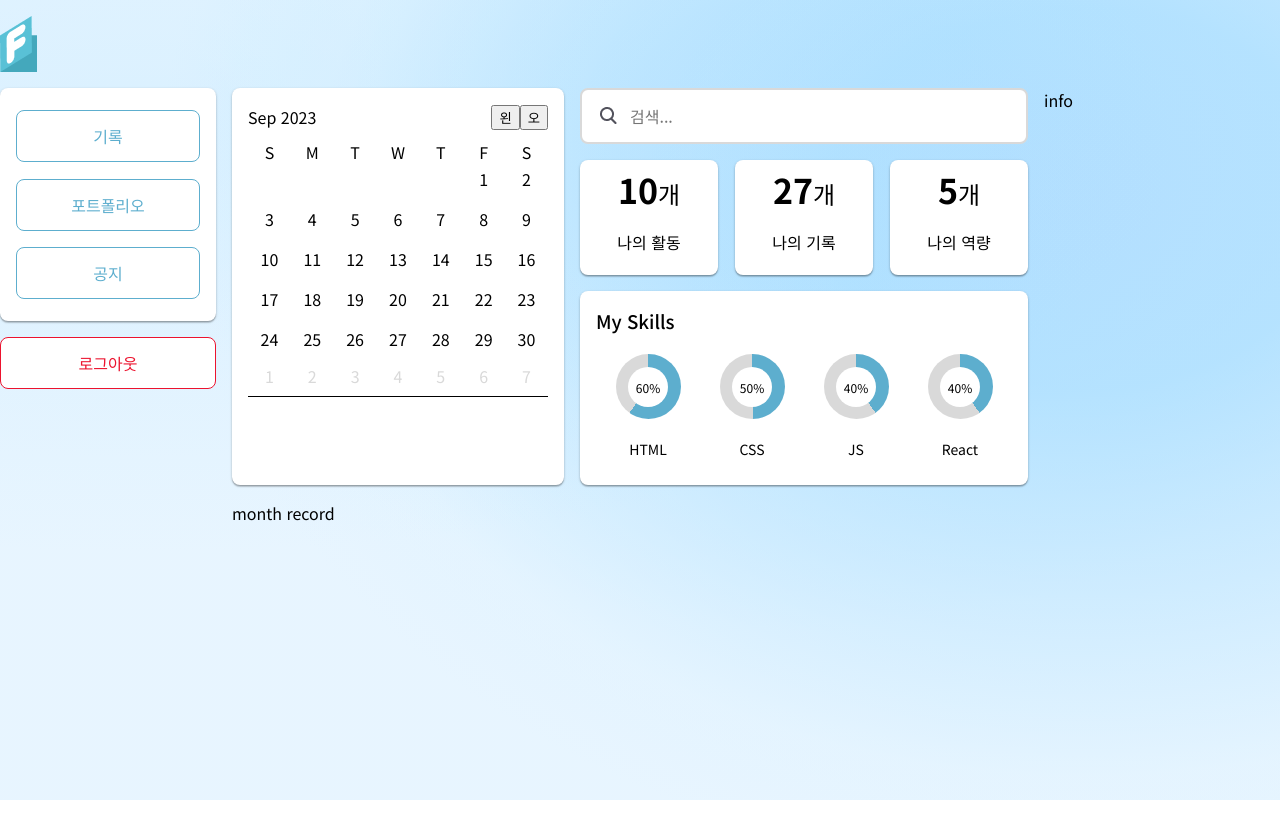
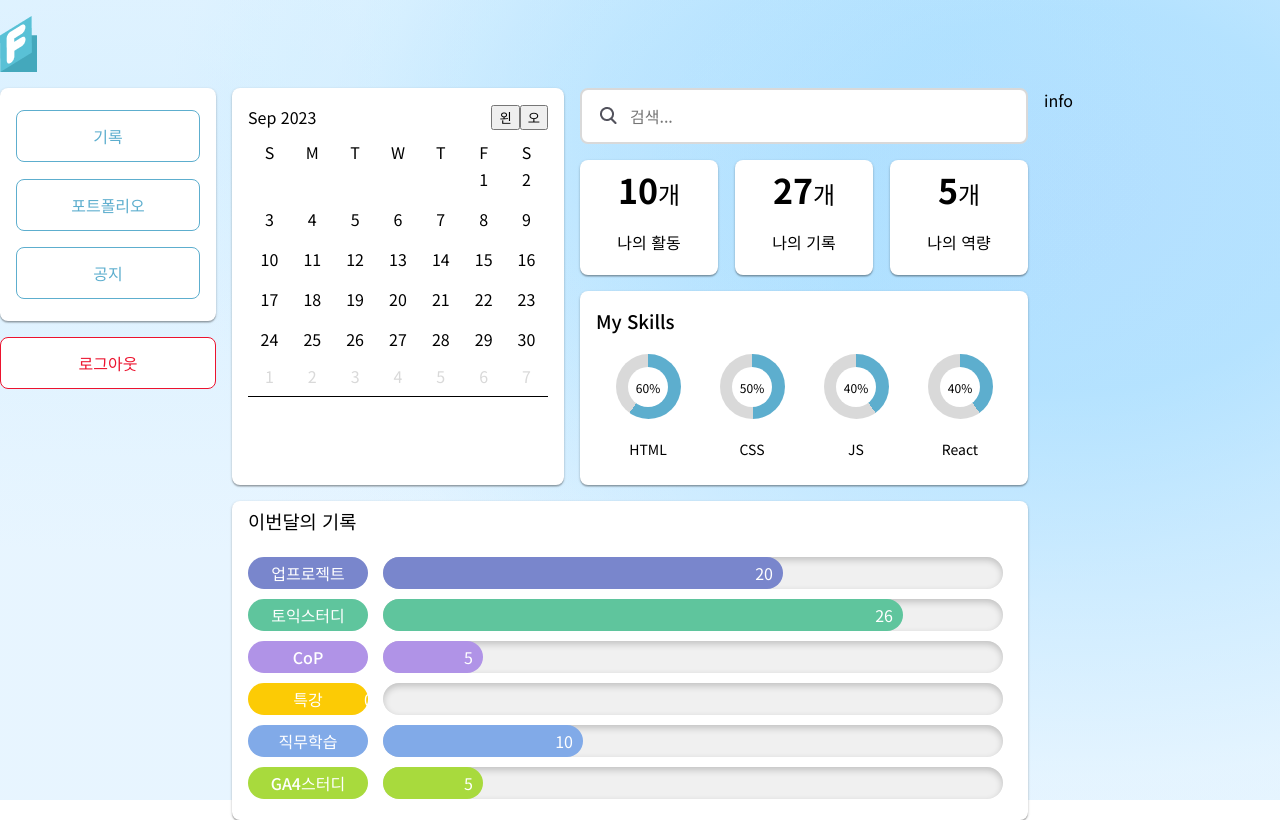
Before and after one commit to MergeDevelopers/FullioFE, a React (Vite) app: page / in a window 1280 px wide. Shown: the top 820 px of the page. Built offline with nearby package versions, Linux system fonts and the light colour scheme.

Commit message:
feat: MonthRecord Component 제작

```diff
--- /dev/null
+++ b/src/components/MonthRecord/MonthRecord.jsx
@@ -0,0 +1,65 @@
+import { useState } from 'react';
+import Style from './MonthRecord.style';
+import ProgressBar from './ProgressBar/ProgressBar';
+import { useEffect } from 'react';
+
+const TEST_MONTH_RECORD = [
+  {
+    title: '업프로젝트',
+    records: 20,
+  },
+  {
+    title: '토익스터디',
+    records: 26,
+  },
+  {
+    title: 'CoP',
+    records: 5,
+  },
+  {
+    title: '특강',
+    records: 0,
+  },
+  {
+    title: '직무학습',
+    records: 10,
+  },
+  {
+    title: 'GA4스터디',
+    records: 5,
+  }
+];
+
+const RECORDS_COLOR = [
+  '7986CC',
+  '5FC59D',
+  'B093E7',
+  'FCCB05',
+  '81AAE8',
+  'A8DA3D',
+];
+
+function MonthRecord() {
+  const [ monthRecordData, setMonthRecordData ] = useState([]);
+
+  useEffect(() => {
+    setTimeout(() => {
+      setMonthRecordData([...TEST_MONTH_RECORD]);
+    }, 500)
+  }, []);
+
+  return (
+    <Style.Container>
+      <h3>이번달의 기록</h3>
+      <Style.ContentsContainer>
+        {
+          monthRecordData.map(({ title, records }, index) => {
+            return <ProgressBar key={index} title={title} records={records} color={RECORDS_COLOR[index]} />
+          })
+        }
+      </Style.ContentsContainer>
+    </Style.Container>
+  )
+}
+
+export default MonthRecord;
--- /dev/null
+++ b/src/components/MonthRecord/MonthRecord.style.js
@@ -0,0 +1,27 @@
+import { styled } from "styled-components";
+import COLOR from "../../assets/color";
+
+const Container = styled.div`
+  width: 100%;
+  background-color: ${COLOR.White};
+  border-radius: 8px;
+  box-shadow: 0px 1px 3px 0px rgba(0, 0, 0, 0.20), 0px 2px 1px 0px rgba(0, 0, 0, 0.12), 0px 1px 1px 0px rgba(0, 0, 0, 0.14);
+
+  & h3 {
+    margin: 0;
+    font-weight: 400;
+    margin-left: 16px;
+    line-height: 40px;
+  }
+`;
+const ContentsContainer = styled.div`
+  display: flex;
+  flex-direction: column;
+  padding: 16px;
+  gap: 10px;
+`;
+
+export default {
+  Container,
+  ContentsContainer,
+};
--- /dev/null
+++ b/src/components/MonthRecord/ProgressBar/ProgressBar.jsx
@@ -0,0 +1,16 @@
+import Style from './ProgressBar.style';
+
+function ProgressBar({ title, records, color }) {
+  return (
+    <Style.Container>
+      <Style.Title $color={color}>
+        {title}
+      </Style.Title>
+      <Style.BarContainer $color={color} $records={records}>
+        <div><div><span>{records}</span></div></div>
+      </Style.BarContainer>
+    </Style.Container>
+  )
+}
+
+export default ProgressBar;
--- /dev/null
+++ b/src/components/MonthRecord/ProgressBar/ProgressBar.style.js
@@ -0,0 +1,65 @@
+import { keyframes, styled } from "styled-components";
+import COLOR from "../../../assets/color";
+
+const Container = styled.div`
+  display: flex;
+  flex-direction: row;
+  justify-content: space-between;
+  width: 755px;
+  height: 32px;
+`;
+
+const Title = styled.h4`
+  display: block;
+  width: 120px;
+  height: inherit;
+  margin: 0;
+  text-align: center;
+  line-height: 32px;
+  background-color: ${({ $color }) => `#${$color}`};
+  color: ${COLOR.White};
+  font-weight: 500;
+  border-radius: 20px;
+`;
+const progressAnimation = ($records) => keyframes`
+  to {
+    width: ${$records * 20}px;
+  }
+`;
+const BarContainer = styled.div`
+  position: relative;
+  width: 620px;
+  height: inherit;
+  background-color: ${COLOR.GSF0};
+  box-shadow: 0px 3px 7px 0px rgba(0, 0, 0, 0.20) inset;
+  border-radius: 20px;
+
+  & > div {
+    position: absolute;
+    top: 0;
+    left: 0;
+    width: 20px;
+    height: 32px;
+    background-color: ${({ $color }) => `#${$color}` || "white"};
+    border-radius: 20px;
+    animation: ${({ $records }) => progressAnimation($records)} 0.5s cubic-bezier(0.3, 1.21, 0.93, 1.08) forwards;
+  }
+  & > div > div {
+    position: relative;
+    width: 100%;
+    height: 32px;
+  }
+  & > div > div > span {
+    position: absolute;
+    top: 50%;
+    transform: translateY(-50%);
+    right: 10px;
+    color: ${COLOR.White};
+  }
+`;
+
+export default {
+  Container,
+  Title,
+  BarContainer,
+};
--- a/src/pages/MainPage/MainPage.jsx
+++ b/src/pages/MainPage/MainPage.jsx
@@ -8,6 +8,7 @@ import Calender from "../../components/Calender/Calender";
 import SearchBar from "../../components/SeachBar/SearchBar";
 import ActivityCounter from "../../components/ActivityCounter/ActivityCounter";
 import MySkill from "../../components/MySkill/MySkill";
+import MonthRecord from "../../components/MonthRecord/MonthRecord";
 
 function MainPage() {
   return (
@@ -23,7 +24,7 @@ function MainPage() {
         <ActivityCounter />
         <MySkill />
         <div>info</div>
-        <div>month record</div>
+        <MonthRecord />
       </Style.ContentsGrid>
     </Style.LayoutContainer>
   );
--- a/src/pages/MainPage/MainPage.style.js
+++ b/src/pages/MainPage/MainPage.style.js
@@ -54,7 +54,7 @@ const ContentsGrid = styled.div`
     grid-row: 1 / 5;
   }
   & div:nth-child(6) {
-    grid-column: 1 / 4;
+    grid-column: 1 / 3;
     grid-row: 4 / 5;
   }
 `;
```
Also changed, not shown: 2 other files (tests, documents, lock files or other folders).
